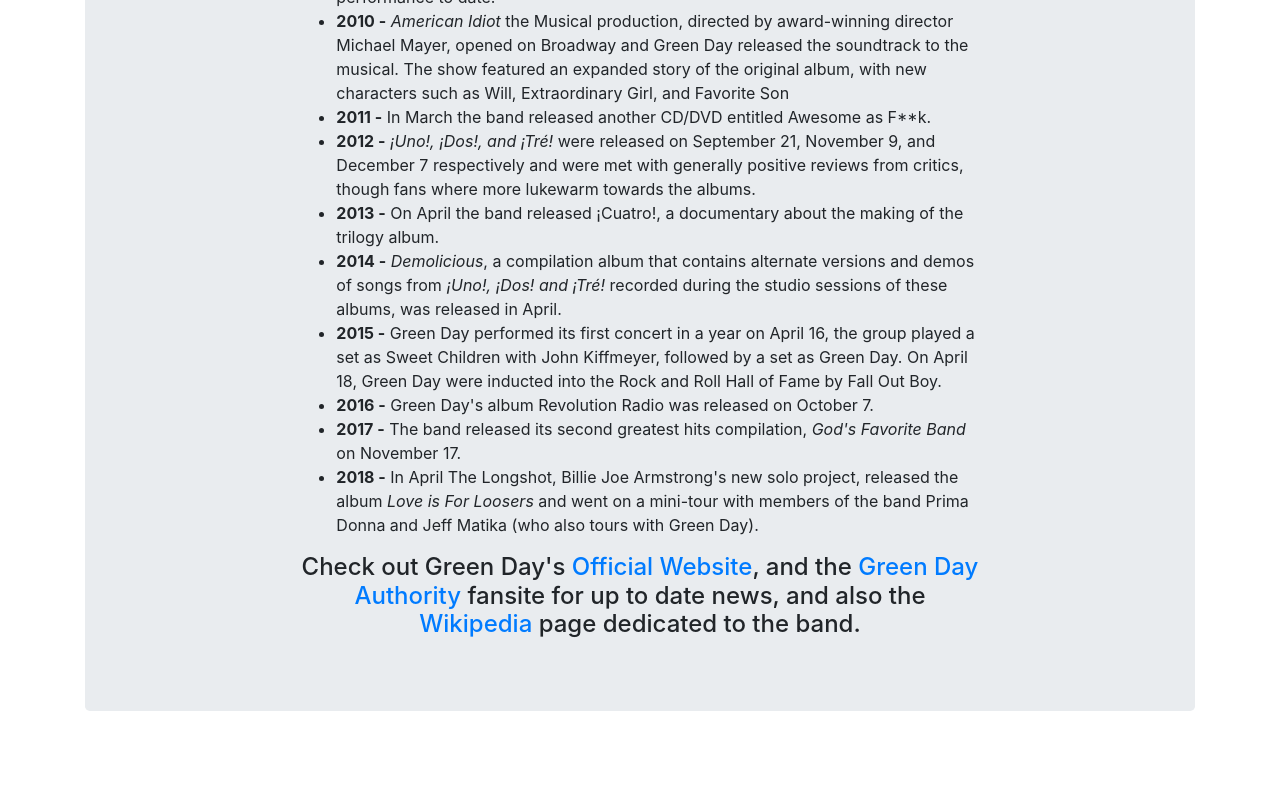
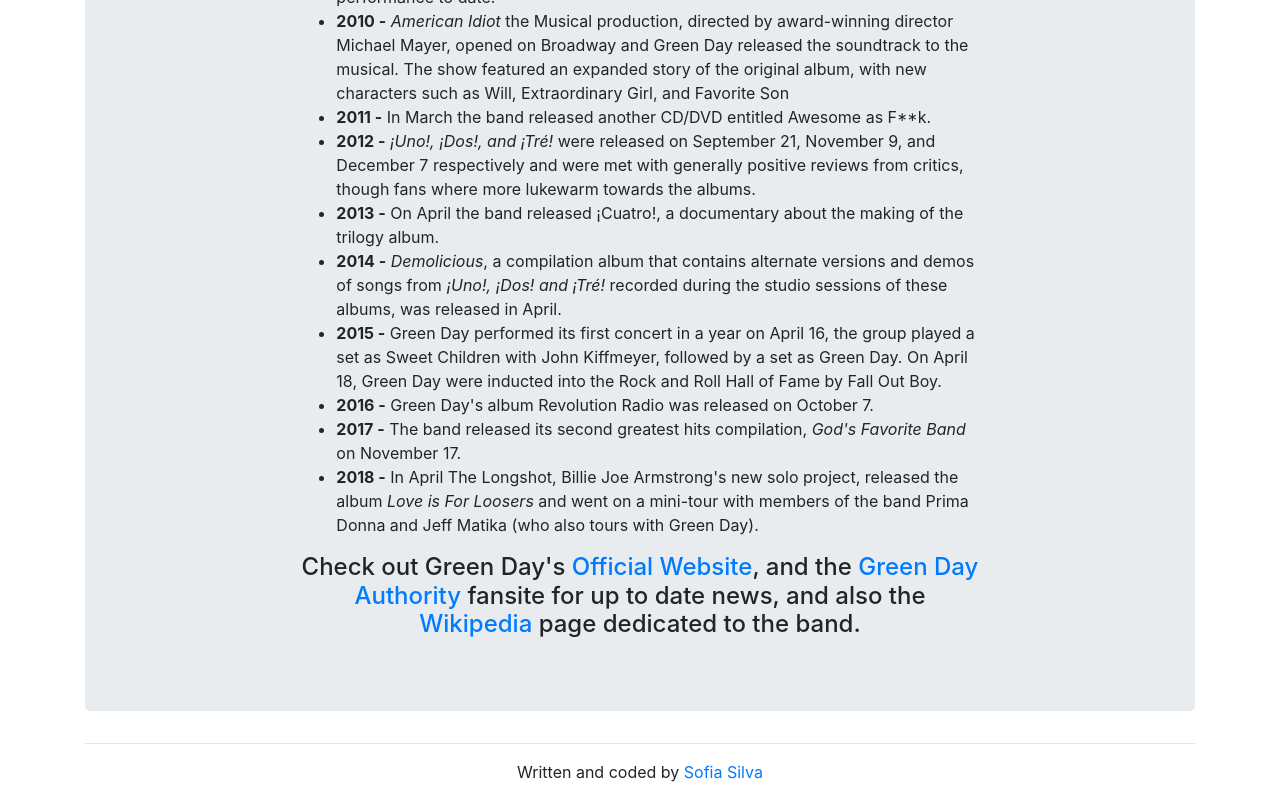
Before and after one commit to sofiabsilva/greenday-tribute-page, a plain HTML site: page index.html in a window 1280 px wide. Shown: the part 2477-3277 px from the top of the page. Before the commit the page ends 3220 px from the top, so only its background shows below. Drawn offline with nearby package versions, Linux system fonts and the light colour scheme.

Commit message:
add footer

```diff
--- a/index.html
+++ b/index.html
@@ -61,4 +61,9 @@
  </div>
 </div>
 </body>
+ <footer class="text-center">
+ <hr>
+ <p>Written and coded by <a href="https://www.freecodecamp.org/sofiabsilva" target =“_blank” >Sofia Silva</a></p>
+ </footer>
 </html>
+</html>
```
